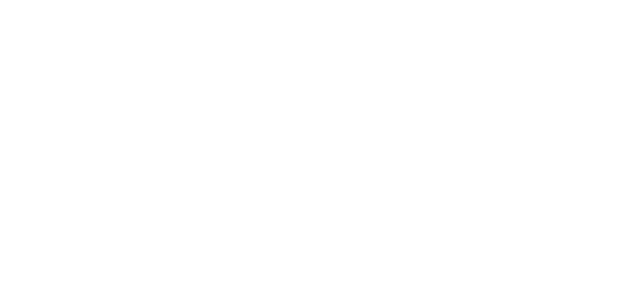
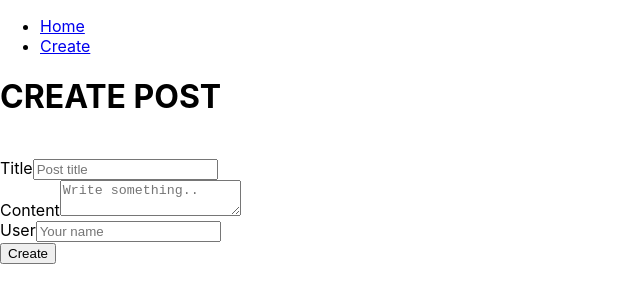
Before and after one commit to m3lfx/react-blog-ns-2024, a React (Create React App) app in the folder frontend/: page /create in a window 1280 px wide. Before the commit this address had no page. Shown: the top 302 px of the page, without its empty margins (0-640 px from the left). Built offline with nearby package versions, Linux system fonts and the light colour scheme.

Commit message:
navigation

```diff
--- a/frontend/src/App.js
+++ b/frontend/src/App.js
@@ -4,7 +4,7 @@
 function App() {
   return (
     <div className="App">
-      <Nav />
+
       <h1>mern crud</h1>
 
     </div>
--- /dev/null
+++ b/frontend/src/Create.js
@@ -0,0 +1,28 @@
+import React, { useState } from 'react';
+import Nav from './Nav';
+const Create = () => (
+    <div className="container p-5">
+
+        <h1>CREATE POST</h1>
+        <br />
+        <form>
+            <div className="form-group">
+                <label className="text-muted">Title</label>
+                <input type="text" className="form-control" placeholder="Post title" required />
+            </div>
+            <div className="form-group">
+                <label className="text-muted">Content</label>
+                <textarea type="text" className="form-control" placeholder="Write something.." required />
+            </div>
+            <div className="form-group">
+                <label className="text-muted">User</label>
+                <input type="text" className="form-control" placeholder="Your name" required />
+            </div>
+            <div>
+                <button className="btn btn-primary">Create</button>
+            </div>
+        </form>
+    </div>
+);
+
+export default Create;
--- a/frontend/src/RoutedApp.js
+++ b/frontend/src/RoutedApp.js
@@ -2,12 +2,15 @@
 
 import { BrowserRouter as Router, Routes, Route } from 'react-router-dom';
 import App from './App';
+import Create from './Create';
+import Nav from './Nav';
 const RoutedApp = () => {
     return (
         <Router>
+            <Nav />
             <Routes>
                 <Route path="/" exact="true" element={<App />} />
-                {/* <Route path="/create" exact="true" element={<Create />} /> */}
+                <Route path="/create" exact="true" element={<Create />} />
             </Routes>
         </Router>
     )
```
Also changed, not shown: frontend/src/Title.js (added, +9 -0 lines).
